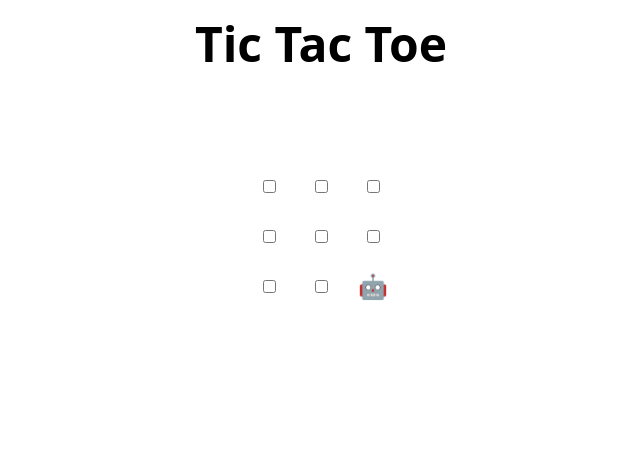
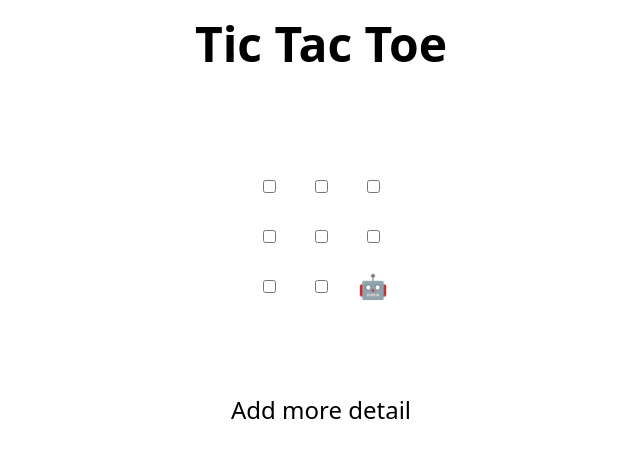
Before and after one commit to mdb16/skills-review-pull-requests, a plain HTML site: page index.html in a window 1280 px wide. Shown: the whole page, without its empty margins (319-959 px from the left). Drawn offline with Linux system fonts and the light colour scheme.

Commit message:
Update index.html as suggested

```diff
--- a/index.html
+++ b/index.html
@@ -48,7 +48,7 @@
 </table>
 
 <h2 hidden>Game over, refresh to play again 🧑‍💻 🤖!</h2>
-
+Add more detail
 <script>
   // Initialization
   const boxes = Array.from(document.querySelectorAll("td"));
```
